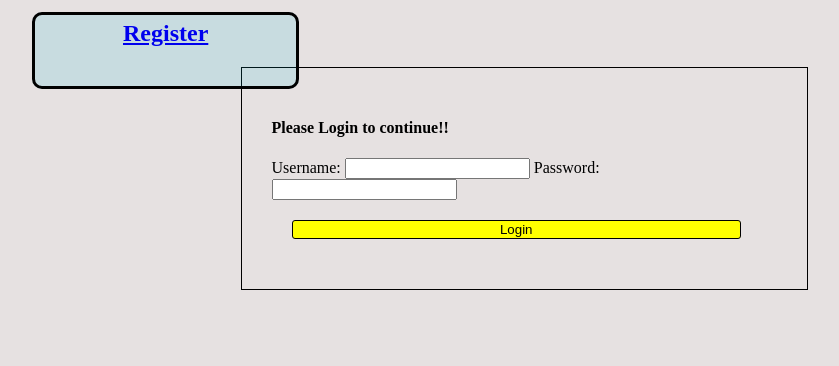
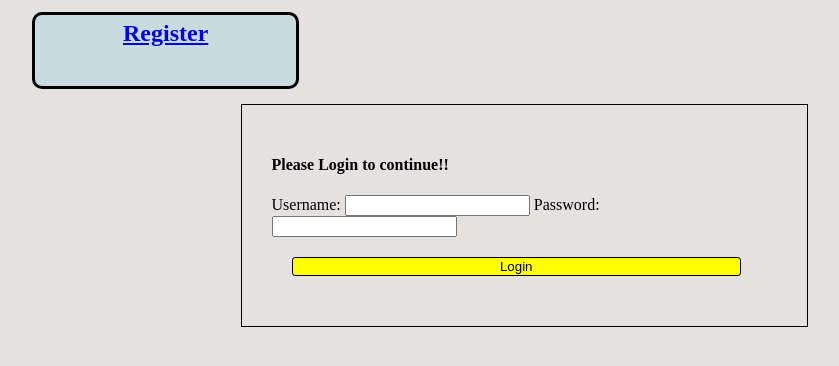
Before and after one commit to suzatakc/fashion-store, a PHP site: page / in a window 1280 px wide. Shown: the top 366 px of the page, without its empty margins (116-955 px from the left). Run offline with PHP 8.4, Linux system fonts and the light colour scheme.

Commit message:
Update styles.css

```diff
--- a/css/styles.css
+++ b/css/styles.css
@@ -1,10 +1,10 @@
-git .container {
+.container {
 	width: 100%;
 	background-color: #e6e1e1;
 	padding: 20px 0;
 }
 .form-container{
-	margin: 17px auto;
+    margin: 17px auto;
     min-height: 20px;
     width: 505px;
     border: 1px solid;
@@ -12,7 +12,7 @@ git .container {
 }
 
 .btn-submit{
-	width: 89%;
+    width: 89%;
     background-color: yellow;
     color: black;
     border: 1px solid;
@@ -25,18 +25,18 @@ background-color: #e6e1e1;
 }
 
 .error {
-	background: red;
+    background: red;
     padding: 10px;
     color: #fff;
 
 }
 .reg{
-	width: 100%;
+    width: 100%;
     padding: 70px 0;
     background-color: #e6e1e1;
 }
 .form-reg{
-	margin: 0 auto;
+    margin: 0 auto;
     min-height: 10px;
     width: 502px;
     border: 1px solid black;
```
